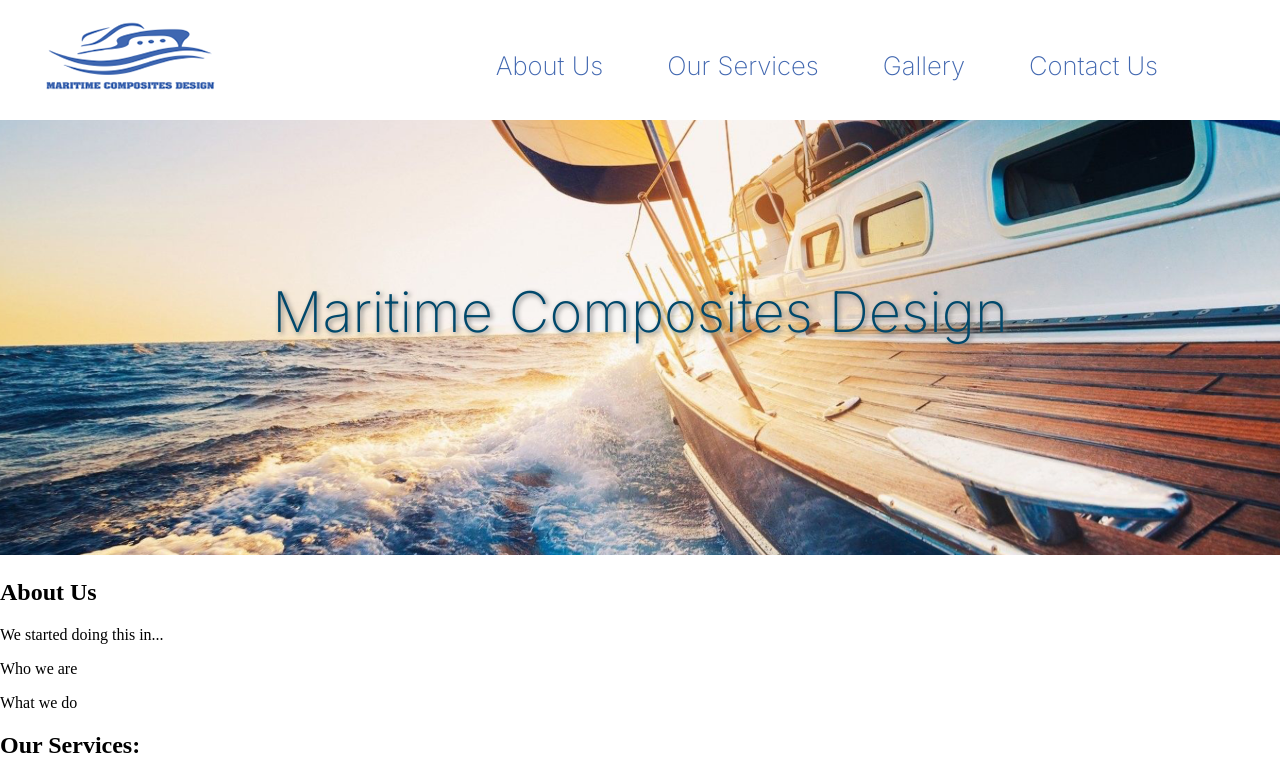
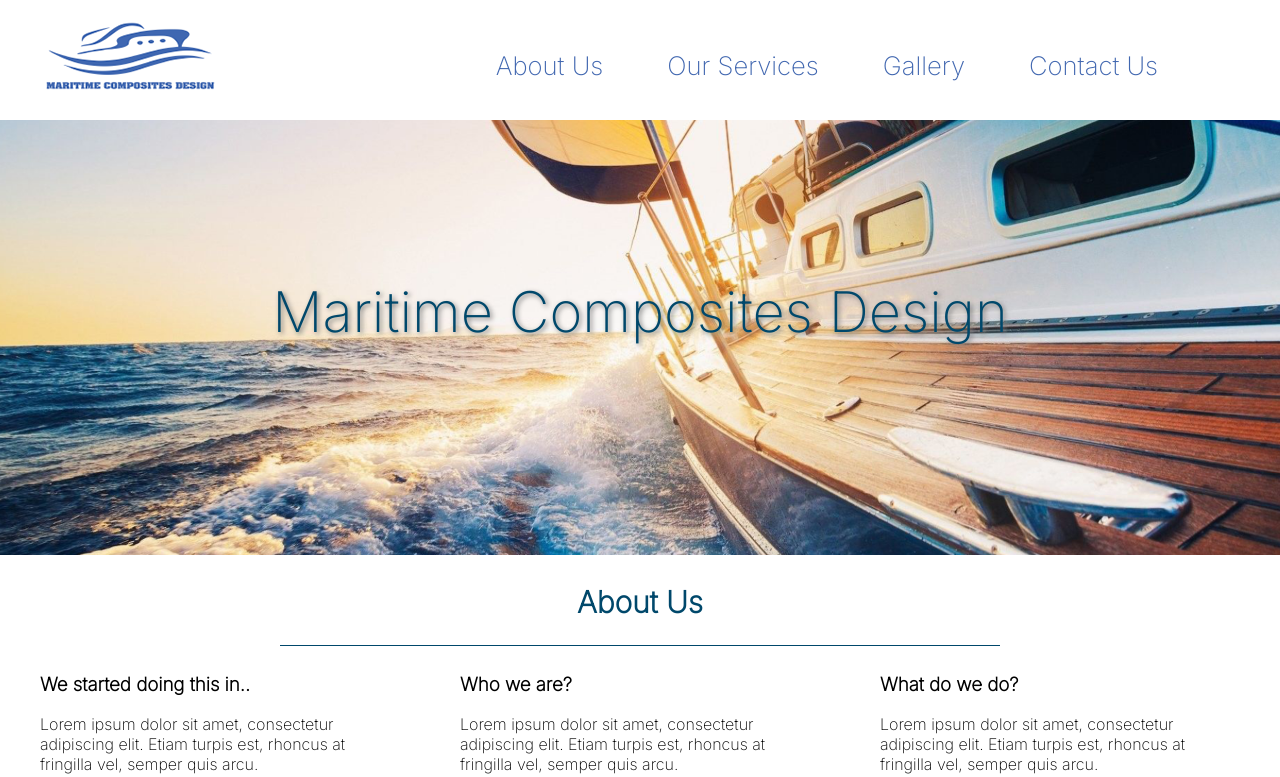
Before and after one commit to AcidBurnHen/palmaservice, a Next.js app: page / in a window 1280 px wide. Shown: the top 777 px of the page. Built offline with nearby package versions, Linux system fonts and the light colour scheme.

Commit message:
Completed basic layout and styling for about us section

```diff
--- a/pages/components/About.js
+++ b/pages/components/About.js
@@ -1,10 +1,24 @@
 const About = () => {
   return (
-    <div id="about">
-      <h2>About Us</h2>
-      <p>We started doing this in...</p>
-      <p>Who we are</p>
-      <p>What we do</p>
+    <div id="about" className="about-us">
+      <div className="about-us__title">
+        <h2>About Us</h2>
+      </div>
+      <hr className="about-us__break" />
+      <div className="about-us__container wrapper">
+        <div className="about-us__section">
+          <h3 className="about-us__section-title">We started doing this in..</h3>
+          <span className="about-us__section-content">Lorem ipsum dolor sit amet, consectetur adipiscing elit. Etiam turpis est, rhoncus at fringilla vel, semper quis arcu.</span>
+        </div>
+        <div className="about-us__section">
+          <h3 className="about-us__section-title">Who we are?</h3>
+          <span className="about-us__section-content">Lorem ipsum dolor sit amet, consectetur adipiscing elit. Etiam turpis est, rhoncus at fringilla vel, semper quis arcu.</span>
+        </div>
+        <div className="about-us__section">
+          <h3 className="about-us__section-title">What do we do?</h3>
+          <span className="about-us__section-content">Lorem ipsum dolor sit amet, consectetur adipiscing elit. Etiam turpis est, rhoncus at fringilla vel, semper quis arcu.</span>
+        </div>
+      </div>
     </div>
   );
 };
--- a/pages/components/Services.js
+++ b/pages/components/Services.js
@@ -3,13 +3,15 @@ import serviceMan from "../../images/our-services.png";
 
 const Services = () => {
   return (
-    <div id="services">
-      <h2>Our Services:</h2>
-      <div className="services-section">
-        <div className="services-section__image">
+    <div id="services" className="services">
+      <div className="services__title">
+        <h2>Our Services:</h2>
+      </div>
+      <div className="services__container">
+        <div className="services__image">
           <Image src={serviceMan} alt="Servicing a boat" />
         </div>
-        <div className="services-section__services">
+        <div className="services__items">
           <ul>
             <li>Gel Coat Repairs</li>
             <li>Structural Grip Repairs</li>
--- /dev/null
+++ b/styles/modules/_about-us.scss
@@ -0,0 +1,49 @@
+@use "../base/vars";
+@import "../base/mixins";
+
+.about-us {
+  font-family: vars.$inter;
+
+  &__title {
+    color: vars.$mainBlue;
+    text-align: center;
+    font-size: 1.25rem;
+  }
+
+  &__break {
+    height: 1px;
+    border: none;
+    max-width: 15rem;
+    background-color: vars.$mainBlue;
+
+    @include atTiny {
+      max-width: 23rem;
+    }
+
+    @include atSmall {
+      max-width: 30rem;
+    }
+
+    @include atMedium {
+      max-width: 35rem;
+    }
+
+    @include atLarge {
+      max-width: 40rem;
+    }
+
+    @include atLargest {
+      max-width: 45rem;
+    }
+  }
+
+  &__container {
+    display: grid;
+    grid-template-columns: 1fr;
+    column-gap: 5%;
+
+    @include atTiny {
+      grid-template-columns: repeat(3, 1fr);
+    }
+  }
+}
--- a/styles/modules/_site-header.scss
+++ b/styles/modules/_site-header.scss
@@ -80,6 +80,8 @@
       font-size: 1rem;
       text-decoration: none;
       padding: 0 0.4rem;
+      border-bottom: 1px solid transparent;
+      transition: 0.9s;
 
       @include atSmaller {
         padding: 0 0.5rem;
@@ -104,6 +106,10 @@
         padding: 0 2rem;
       }
     }
+  }
+
+  li a:hover {
+    border-color: vars.$mainBlue;
   }
 
   &__menu-icon {
--- a/styles/styles.scss
+++ b/styles/styles.scss
@@ -4,3 +4,4 @@
 @use "./modules/site-header";
 @use "./modules/mobile-nav";
 @use "./modules/banner";
+@use "./modules/about-us";
```
Also changed, not shown: styles/modules/_services.scss (added).
